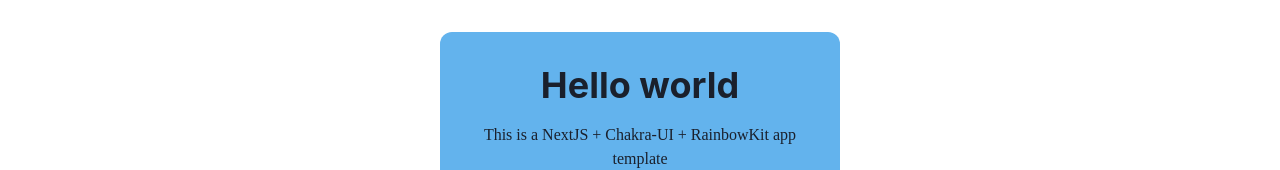
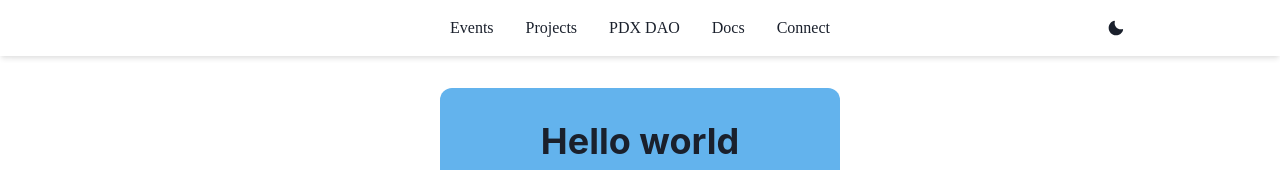
Before and after one commit to wackerow/etherealforest, a Next.js app: page / in a window 1280 px wide. Shown: the top 170 px of the page. Built offline with nearby package versions, Linux system fonts and the light colour scheme; a web font is replaced by a local one.

Commit message:
style: update desktop Nav bar

```diff
--- a/src/components/Nav.tsx
+++ b/src/components/Nav.tsx
@@ -6,6 +6,7 @@
   useColorMode,
   useColorModeValue,
   useToken,
+  Box,
 } from '@chakra-ui/react'
 import { SunIcon, MoonIcon } from '@chakra-ui/icons'
 import { NavLink } from '@/lib/types'
@@ -18,12 +19,30 @@
   const icon = useColorModeValue(<MoonIcon />, <SunIcon />)
   const insetInlineEnd = useToken('space', '4')
   return (
+    <Box
+      w="100vw"
+      position="sticky"
+      top="0"
+      backdropFilter="blur(3px)"
+      _before={{
+        content: '""',
+        position: 'absolute',
+        inset: 0,
+        bg: 'bg',
+        opacity: '0.9',
+        boxShadow: 'md',
+      }}
+      fontFamily="body"
+    >
       <Flex
         justify="center"
         alignItems="center"
         gap="8"
         p="4"
-      position="relative"
+        position="sticky"
+        top="0"
+        maxW="container.lg"
+        mx="auto"
         {...props}
       >
         {items.map(({ name, href }) => (
@@ -36,10 +55,12 @@
           style={{ insetInlineEnd }}
           w="fit-content"
           icon={icon}
+          variant="ghost"
           onClick={toggleColorMode}
           aria-label="Toggle color mode"
         />
       </Flex>
+    </Box>
   )
 }
 
--- a/src/lib/constants.ts
+++ b/src/lib/constants.ts
@@ -1 +1,11 @@
+import { NavLink } from "./types"
+
 export const SITE_URL = "https://pdxdao.xyz/" // TODO: Fix domain name
+
+export const NAV_LINKS: NavLink[] = [
+  { name: 'Events', href: '#events' },
+  { name: 'Projects', href: '#projects' },
+  { name: 'PDX DAO', href: '#' },
+  { name: 'Docs', href: '#docs' },
+  { name: 'Connect', href: '#connect' },
+]
--- a/src/pages/_app.tsx
+++ b/src/pages/_app.tsx
@@ -1,13 +1,17 @@
+import React from 'react'
 import { ChakraProvider, localStorageManager } from '@chakra-ui/react'
 import type { AppProps } from 'next/app'
 import theme from '@/theme'
 
 import { Fonts } from '@/components/Fonts'
+import { Nav } from '@/components/Nav'
+import { NAV_LINKS } from '@/lib/constants'
 
 export default function App({ Component, pageProps }: AppProps) {
   return (
     <ChakraProvider theme={theme} colorModeManager={localStorageManager}>
       <Fonts />
+      <Nav items={NAV_LINKS} />
       <Component {...pageProps} />
     </ChakraProvider>
   )
```
Lines whose indentation alone changed are shown as unchanged.
